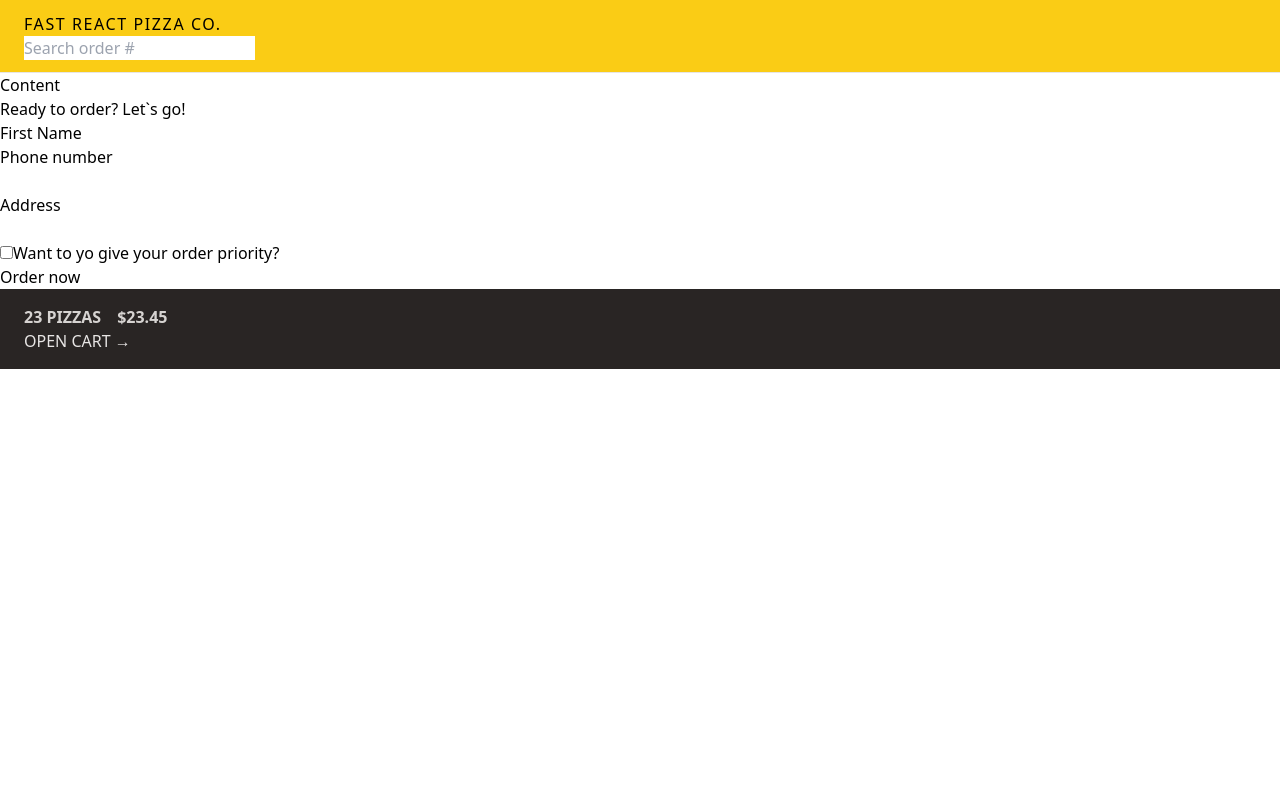
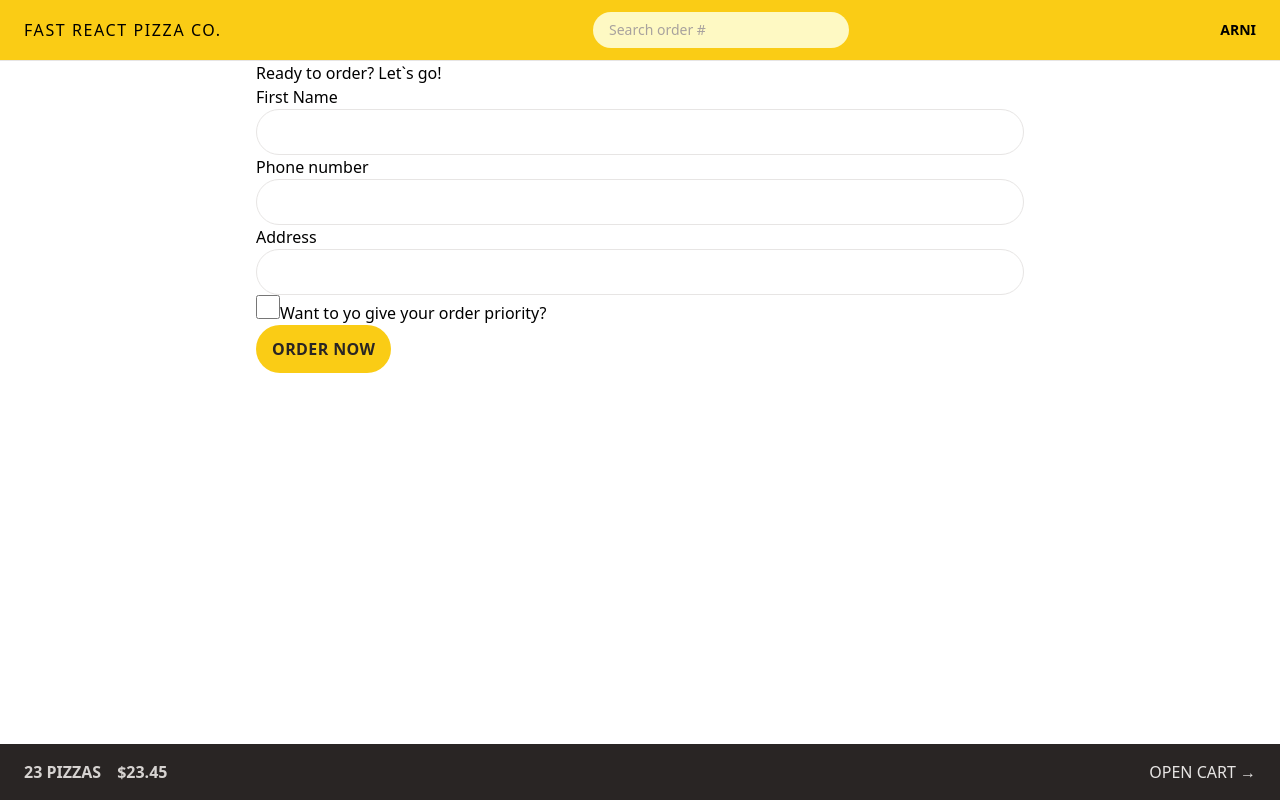
Before and after one commit to Kabrax01/React_Router-REDUX_course, a React app: page /order/new in a window 1280 px wide. Built offline with nearby package versions, Linux system fonts and the light colour scheme; the HTML template or start-up script is replaced by a standard one.

Commit message:
feat: added reusable styles

```diff
--- a/src/features/cart/Cart.jsx
+++ b/src/features/cart/Cart.jsx
@@ -1,23 +1,23 @@
-import { Link } from 'react-router-dom';
+import { Link } from "react-router-dom";
 
 const fakeCart = [
     {
         pizzaId: 12,
-    name: 'Mediterranean',
+        name: "Mediterranean",
         quantity: 2,
         unitPrice: 16,
         totalPrice: 32,
     },
     {
         pizzaId: 6,
-    name: 'Vegetale',
+        name: "Vegetale",
         quantity: 1,
         unitPrice: 13,
         totalPrice: 13,
     },
     {
         pizzaId: 11,
-    name: 'Spinach and Mushroom',
+        name: "Spinach and Mushroom",
         quantity: 1,
         unitPrice: 15,
         totalPrice: 15,
@@ -29,7 +29,12 @@
 
     return (
         <div>
-      <Link to="/menu">&larr; Back to menu</Link>
+            <Link
+                to="/menu"
+                className="text-sm text-blue-500 hover:text-blue-600 hover:underline"
+            >
+                &larr; Back to menu
+            </Link>
 
             <h2>Your cart, %NAME%</h2>
 
--- a/src/features/cart/CartOverview.jsx
+++ b/src/features/cart/CartOverview.jsx
@@ -2,7 +2,7 @@
 
 function CartOverview() {
     return (
-        <div className="bg-stone-800 px-4 py-4 text-sm uppercase text-stone-200 sm:px-6 md:text-base">
+        <div className="flex items-center justify-between bg-stone-800 px-4 py-4 text-sm uppercase text-stone-200 sm:px-6 md:text-base">
             <p className="space-x-4 font-semibold text-stone-300 sm:space-x-4">
                 <span>23 pizzas</span>
                 <span>$23.45</span>
--- a/src/features/order/CreateOrder.jsx
+++ b/src/features/order/CreateOrder.jsx
@@ -5,7 +5,7 @@
 // https://uibakery.io/regex-library/phone-number
 const isValidPhone = (str) =>
     /^\+?\d{1,4}?[-.\s]?\(?\d{1,3}?\)?[-.\s]?\d{1,4}[-.\s]?\d{1,4}[-.\s]?\d{1,9}$/.test(
-        str
+        str,
     );
 
 const fakeCart = [
@@ -49,13 +49,23 @@
             <Form method="POST">
                 <div>
                     <label>First Name</label>
-                    <input type="text" name="customer" required />
+                    <input
+                        className="input"
+                        type="text"
+                        name="customer"
+                        required
+                    />
                 </div>
 
                 <div>
                     <label>Phone number</label>
                     <div>
-                        <input type="tel" name="phone" required />
+                        <input
+                            className="input"
+                            type="tel"
+                            name="phone"
+                            required
+                        />
                     </div>
                     {formErrors?.phone && <p>{formErrors.phone}</p>}
                 </div>
@@ -63,12 +73,18 @@
                 <div>
                     <label>Address</label>
                     <div>
-                        <input type="text" name="address" required />
+                        <input
+                            className="input"
+                            type="text"
+                            name="address"
+                            required
+                        />
                     </div>
                 </div>
 
                 <div>
                     <input
+                        className="h-6 w-6 accent-yellow-400 focus:outline-none focus:ring focus:ring-yellow-400 focus:ring-offset-2"
                         type="checkbox"
                         name="priority"
                         id="priority"
@@ -86,7 +102,10 @@
                         name="cart"
                         value={JSON.stringify(cart)}
                     />
-                    <button disabled={isSubmitting}>
+                    <button
+                        disabled={isSubmitting}
+                        className="inline-block rounded-full bg-yellow-400 px-4 py-3 font-semibold uppercase tracking-wide text-stone-800 transition-colors duration-300 hover:bg-yellow-300 focus:bg-yellow-300 focus:outline-none focus:ring focus:ring-yellow-300 focus:ring-offset-2 disabled:cursor-not-allowed"
+                    >
                         {isSubmitting ? "Placing order..." : "Order now"}
                     </button>
                 </div>
--- a/src/features/order/SearchOrder.jsx
+++ b/src/features/order/SearchOrder.jsx
@@ -18,7 +18,9 @@
             <input
                 placeholder="Search order #"
                 value={query}
-                onChange={(e) => setQuery(e.target.value)}></input>
+                onChange={(e) => setQuery(e.target.value)}
+                className="w-28 rounded-full bg-yellow-100 px-4 py-2 text-sm transition-all duration-300 placeholder:text-stone-400 focus:outline-none focus:ring-yellow-500 focus:ring-opacity-50 sm:w-64 sm:focus:w-72"
+            ></input>
         </form>
     );
 }
--- a/src/features/user/UserName.jsx
+++ b/src/features/user/UserName.jsx
@@ -1,5 +1,5 @@
 function UserName() {
-    return <div className="hidden text-sm font-semibold">Arni</div>;
+    return <div className="hidden text-sm font-semibold md:block">Arni</div>;
 }
 
 export default UserName;
--- a/src/index.css
+++ b/src/index.css
@@ -2,42 +2,48 @@
 @tailwind components;
 @tailwind utilities;
 
-/* body {
-    font-family: system-ui, -apple-system, BlinkMacSystemFont, "Segoe UI",
-        Roboto, Oxygen, Ubuntu, Cantarell, "Open Sans", "Helvetica Neue",
-        sans-serif;
-    background-color: #f7f7f7;
-    color: #444;
+@layer components {
+    .input {
+        @apply w-full rounded-full border border-stone-200 px-4 py-2 text-sm transition-all duration-300 placeholder:text-stone-400 focus:outline-none focus:ring focus:ring-yellow-400 md:px-6 md:py-3;
+    }
 }
-
-.layout {
-    display: grid;
-    grid-template-rows: auto 1fr auto;
-    gap: 32px;
-    height: 100dvh;
-} */
 
 /* https://dev.to/afif/i-made-100-css-loaders-for-your-next-project-4eje */
 .loader {
     width: 45px;
     aspect-ratio: 0.75;
     --c: no-repeat linear-gradient(#333 0 0);
-    background: var(--c) 0% 50%, var(--c) 50% 50%, var(--c) 100% 50%;
+    background:
+        var(--c) 0% 50%,
+        var(--c) 50% 50%,
+        var(--c) 100% 50%;
     background-size: 20% 50%;
     animation: loading 1s infinite linear;
 }
 
 @keyframes loading {
     20% {
-        background-position: 0% 0%, 50% 50%, 100% 50%;
+        background-position:
+            0% 0%,
+            50% 50%,
+            100% 50%;
     }
     40% {
-        background-position: 0% 100%, 50% 0%, 100% 50%;
+        background-position:
+            0% 100%,
+            50% 0%,
+            100% 50%;
     }
     60% {
-        background-position: 0% 50%, 50% 100%, 100% 0%;
+        background-position:
+            0% 50%,
+            50% 100%,
+            100% 0%;
     }
     80% {
-        background-position: 0% 50%, 50% 50%, 100% 100%;
+        background-position:
+            0% 50%,
+            50% 50%,
+            100% 100%;
     }
 }
--- a/src/ui/AppLayout.jsx
+++ b/src/ui/AppLayout.jsx
@@ -8,15 +8,15 @@
     const isLoading = navigation.state === "loading";
 
     return (
-        <div className="layout">
+        <div className="grid h-screen grid-rows-[auto_1fr_auto]">
             {isLoading && <Loader />}
 
             <Header />
-
-            <main>
-                <h1>Content</h1>
-                <Outlet />
-            </main>
+            <div className="overflow-y-scroll">
+                <main className="mx-auto max-w-3xl">
+                    <Outlet />
+                </main>
+            </div>
 
             <CartOverview />
         </div>
--- a/src/ui/Header.jsx
+++ b/src/ui/Header.jsx
@@ -4,7 +4,7 @@
 
 function Header() {
     return (
-        <header className="border-b border-stone-200 bg-yellow-400 px-4 py-3 uppercase sm:px-6">
+        <header className="flex items-center justify-between border-b border-stone-200 bg-yellow-400 px-4 py-3 uppercase sm:px-6">
             <Link to="/" className="tracking-widest">
                 Fast React Pizza Co.
             </Link>
--- a/src/ui/Home.jsx
+++ b/src/ui/Home.jsx
@@ -2,8 +2,8 @@
 
 function Home() {
     return (
-        <div className="my-10 text-center sm:my-16">
-            <h1 className="mb-8 text-xl font-semibold uppercase">
+        <div className="my-10 px-4 text-center sm:my-16">
+            <h1 className="mb-8 text-xl font-semibold uppercase md:text-3xl">
                 The best pizza.
                 <br />
                 <span className="font-semibold text-yellow-500">
```
Lines whose indentation alone changed are shown as unchanged.
